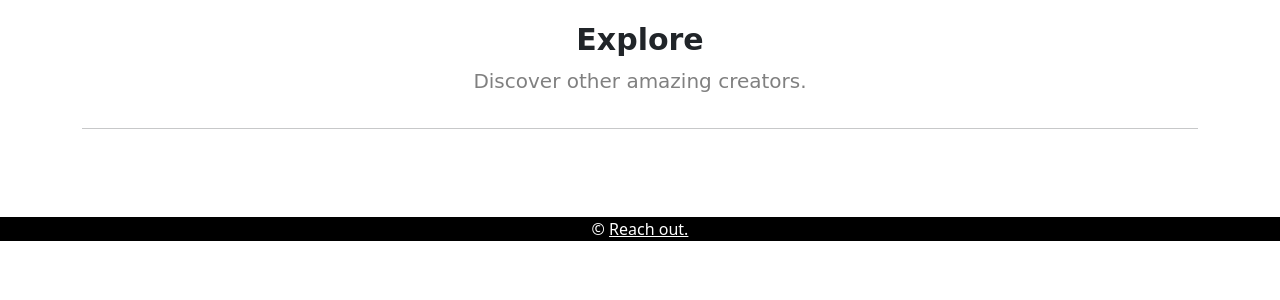
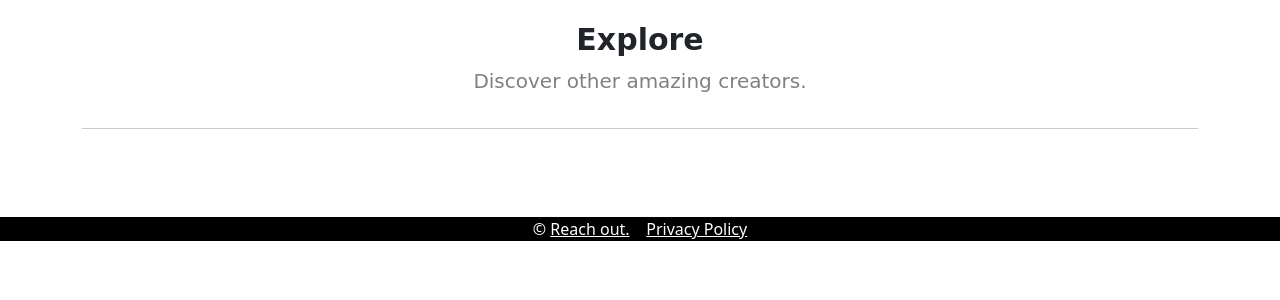
Before and after one commit to duggalr/creator-coin-main, a Django app: page /explore/ in a window 1280 px wide. Shown: the part 91-391 px from the top of the page. Run offline with Django 3.2, Linux system fonts and the light colour scheme; some libraries are stand-ins or nearby versions; some web fonts are replaced.

Commit message:
added privacy policy

```diff
--- a/templates/base.html
+++ b/templates/base.html
@@ -58,6 +58,8 @@
         style="background-color: rgba(0, 0, 0, 0.2);"
         >
         © <a style="text-decoration: underline; color: white; " href = "mailto: creatorcoin42@gmail.com">Reach out.</a>
+        &nbsp;&nbsp;
+        <a style="text-decoration: underline; color: white;" href="https://www.termsfeed.com/live/93942ca9-48af-4d89-bfc9-ac03d01b3929" target="_blank" rel="noopener noreferrer">Privacy Policy</a>
         <!-- <a class="text-white" href="https://mdbootstrap.com/"
             >Contact:creatorcoin42@gmail.com</a
         >
```
